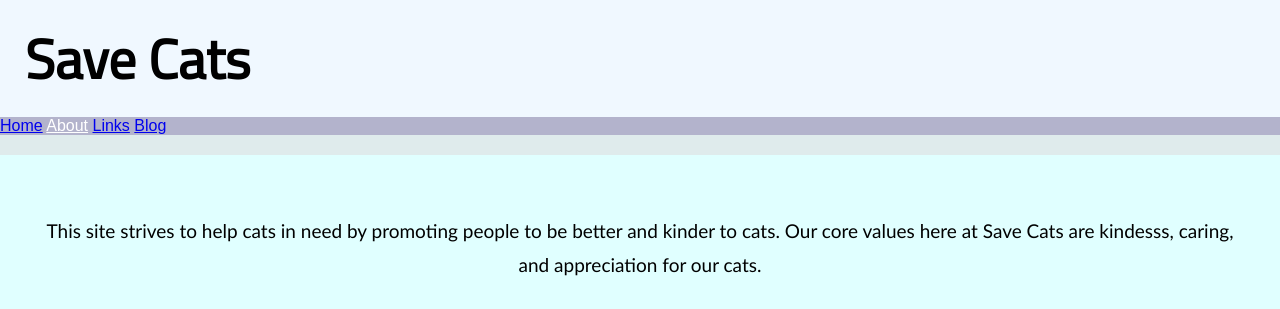
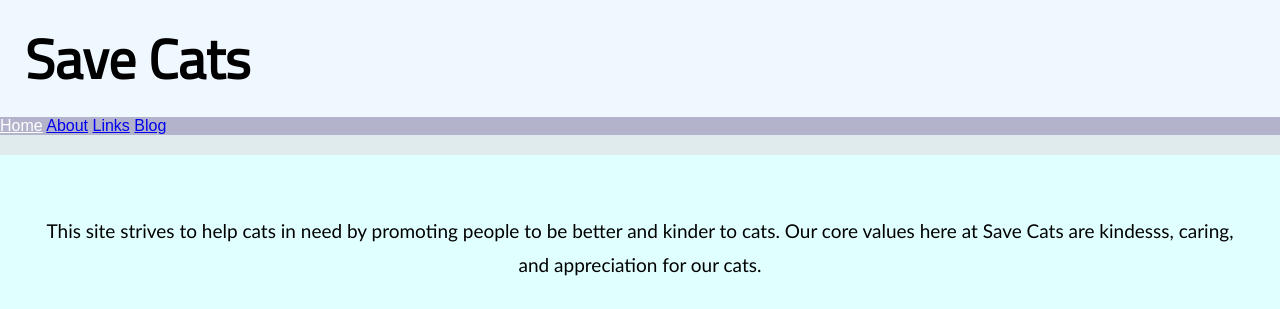
Before and after one commit to Jewel494/Jewel494.github.io, a Jekyll site: the page indexone.html, which Jekyll copies as it is, in a window 1280 px wide. Shown: the top 309 px of the page. Built offline with Jekyll 4.4.1, drawn with Linux system fonts in a browser that asks for light colours; some web fonts are replaced.

Commit message:
Update indexone.html

```diff
--- a/indexone.html
+++ b/indexone.html
@@ -346,12 +346,10 @@ position: relative;
 <body>
 
 <div class="topnav" id="myTopnav">
-
-      <a href="index.html" >Home</a>
-      <a href="indexone.html"class="active">About</a>
-      <a href="indextwo.html">Links</a>
-      <a href="indexthree.html">Blog</a>
-
+  <a href="#home" class="active">Home</a>
+  <a href="#about">About</a>
+  <a href="#links">Links</a>
+  <a href="#blog">Blog</a>
   <a href="javascript:void(0);" class="icon" onclick="myFunction()">
     <i class="fa fa-bars"></i>
   </a>
```
